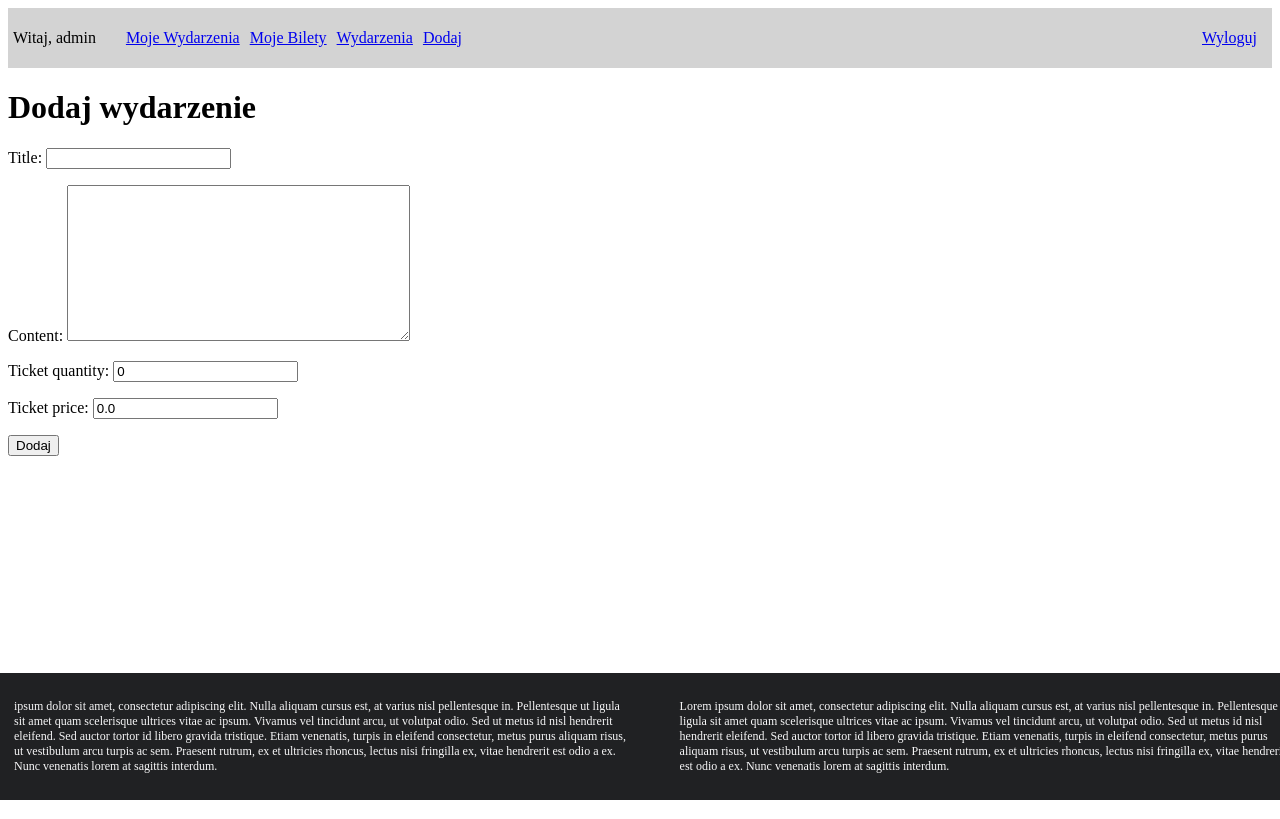
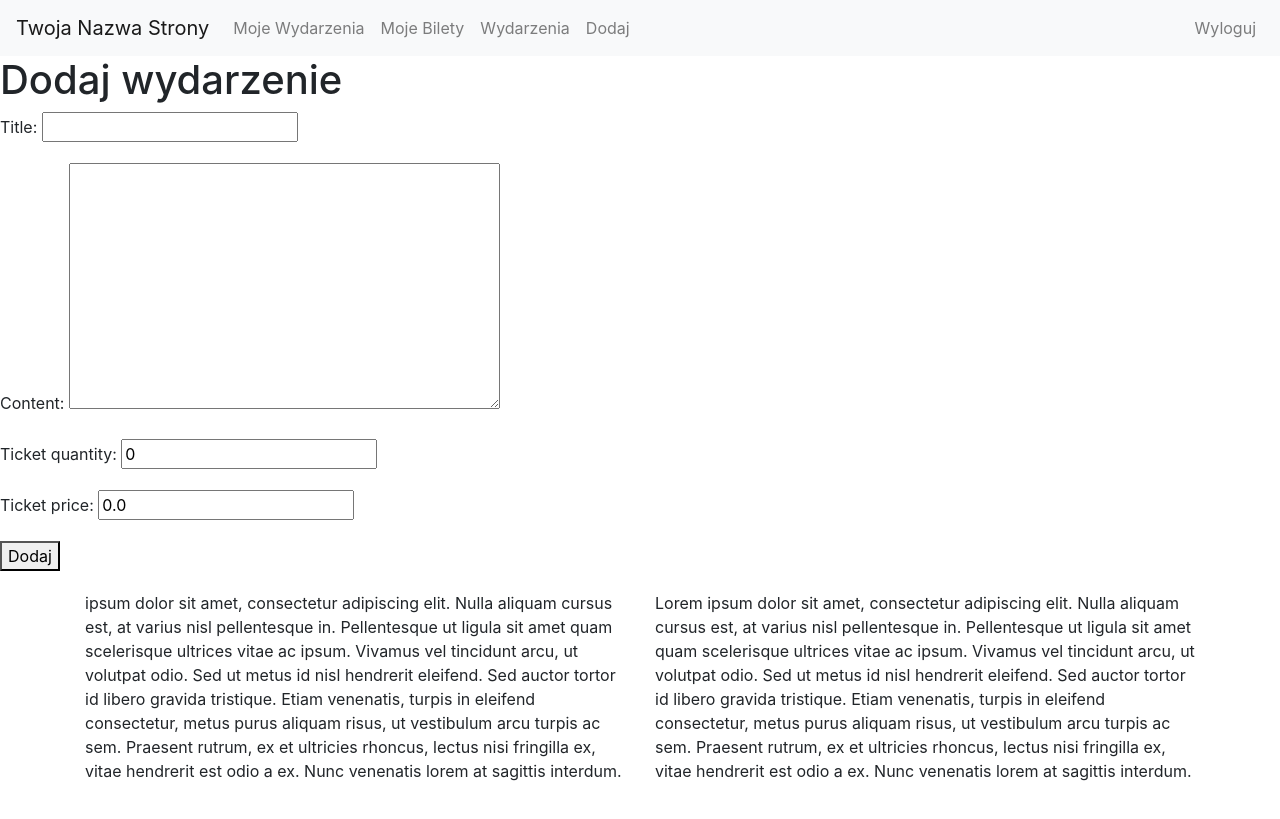
Before and after one commit to KBorzy/CMS-portal-eventowy, a Django app: page /add_event/ in a window 1280 px wide. Run offline with Django 4.2, Linux system fonts and the light colour scheme; a user stored in the database is signed in; some libraries are stand-ins or nearby versions.

Commit message:
changed frontend for base template

```diff
--- a/cms/templates/events/base.html
+++ b/cms/templates/events/base.html
@@ -1,46 +1,75 @@
-
 <!DOCTYPE html>
 <html>
 <head>
     <title>{% block title %}{% endblock %}</title>
     {% load static %}
     <link rel="stylesheet" type="text/css" href="{% static 'css/style.css' %}">
+    <link rel="stylesheet" href="https://maxcdn.bootstrapcdn.com/bootstrap/4.5.2/css/bootstrap.min.css">
+    <style>
+<!--        -->
+    </style>
 </head>
 <body>
-    <div id="menu">
-        <div class="menu-left">
+    <nav class="navbar navbar-expand-lg navbar-light bg-light">
+        <a class="navbar-brand" href="#">Twoja Nazwa Strony</a>
+        <button class="navbar-toggler" type="button" data-toggle="collapse" data-target="#navbarNav" aria-controls="navbarNav" aria-expanded="false" aria-label="Toggle navigation">
+            <span class="navbar-toggler-icon"></span>
+        </button>
+        <div class="collapse navbar-collapse" id="navbarNav">
+            <ul class="navbar-nav mr-auto">
                 {% if user.is_authenticated %}
-                <p class="menu-item">Witaj, {{ user.username }}</p>
-                <a href="{% url 'cms:user_events' %}" class="menu-item">Moje Wydarzenia</a>
-                <a href="{% url 'cms:user_tickets' %}" class="menu-item">Moje Bilety</a>
+                    <li class="nav-item">
+                        <a class="nav-link" href="{% url 'cms:user_events' %}">Moje Wydarzenia</a>
+                    </li>
+                    <li class="nav-item">
+                        <a class="nav-link" href="{% url 'cms:user_tickets' %}">Moje Bilety</a>
+                    </li>
                 {% endif %}
-            <a href="{% url 'cms:index' %}" class="menu-item">Wydarzenia</a>
-            <a href="{% url 'cms:add_event' %}" class="menu-item">Dodaj</a>
+                <li class="nav-item">
+                    <a class="nav-link" href="{% url 'cms:index' %}">Wydarzenia</a>
+                </li>
+                <li class="nav-item">
+                    <a class="nav-link" href="{% url 'cms:add_event' %}">Dodaj</a>
+                </li>
+            </ul>
+            <ul class="navbar-nav">
+                {% if user.is_authenticated %}
+                    <li class="nav-item">
+                        <a class="nav-link" href="{% url 'users:logout' %}">Wyloguj</a>
+                    </li>
+                {% else %}
+                    <li class="nav-item">
+                        <a class="nav-link" href="{% url 'users:login' %}">Logowanie</a>
+                    </li>
+                    <li class="nav-item">
+                        <a class="nav-link" href="{% url 'users:register' %}">Rejestracja</a>
+                    </li>
+                {% endif %}
+            </ul>
         </div>
-        <div class="menu-right">
-            {% if user.is_authenticated %}
-                <a href="{% url 'users:logout' %}" class="menu-item">Wyloguj</a>
-            {% else %}
-                <a href="{% url 'users:login' %}" class="menu-item">Logowanie</a>
-                <a href="{% url 'users:register' %}" class="menu-item">Rejestracja</a>
-            {% endif %}
-        </div>
-    </div>
-
+    </nav>
 
     <div id="content">
         {% block content %}
-
+            <!-- Page content -->
         {% endblock %}
     </div>
 
-    <div id="footer">
-        <div class="footer-column">
+    <footer class="footer">
+        <div class="container">
+            <div class="row">
+                <div class="col">
                     <p>ipsum dolor sit amet, consectetur adipiscing elit. Nulla aliquam cursus est, at varius nisl pellentesque in. Pellentesque ut ligula sit amet quam scelerisque ultrices vitae ac ipsum. Vivamus vel tincidunt arcu, ut volutpat odio. Sed ut metus id nisl hendrerit eleifend. Sed auctor tortor id libero gravida tristique. Etiam venenatis, turpis in eleifend consectetur, metus purus aliquam risus, ut vestibulum arcu turpis ac sem. Praesent rutrum, ex et ultricies rhoncus, lectus nisi fringilla ex, vitae hendrerit est odio a ex. Nunc venenatis lorem at sagittis interdum.</p>
                 </div>
-        <div class="footer-column">
+                <div class="col">
                     <p>Lorem ipsum dolor sit amet, consectetur adipiscing elit. Nulla aliquam cursus est, at varius nisl pellentesque in. Pellentesque ut ligula sit amet quam scelerisque ultrices vitae ac ipsum. Vivamus vel tincidunt arcu, ut volutpat odio. Sed ut metus id nisl hendrerit eleifend. Sed auctor tortor id libero gravida tristique. Etiam venenatis, turpis in eleifend consectetur, metus purus aliquam risus, ut vestibulum arcu turpis ac sem. Praesent rutrum, ex et ultricies rhoncus, lectus nisi fringilla ex, vitae hendrerit est odio a ex. Nunc venenatis lorem at sagittis interdum.</p>
                 </div>
             </div>
+        </div>
+    </footer>
+
+    <script src="https://code.jquery.com/jquery-3.5.1.slim.min.js"></script>
+    <script src="https://cdn.jsdelivr.net/npm/@popperjs/core@2.5.4/dist/umd/popper.min.js"></script>
+    <script src="https://stackpath.bootstrapcdn.com/bootstrap/4.5.2/js/bootstrap.min.js"></script>
 </body>
 </html>
```
Lines whose indentation alone changed are shown as unchanged.
